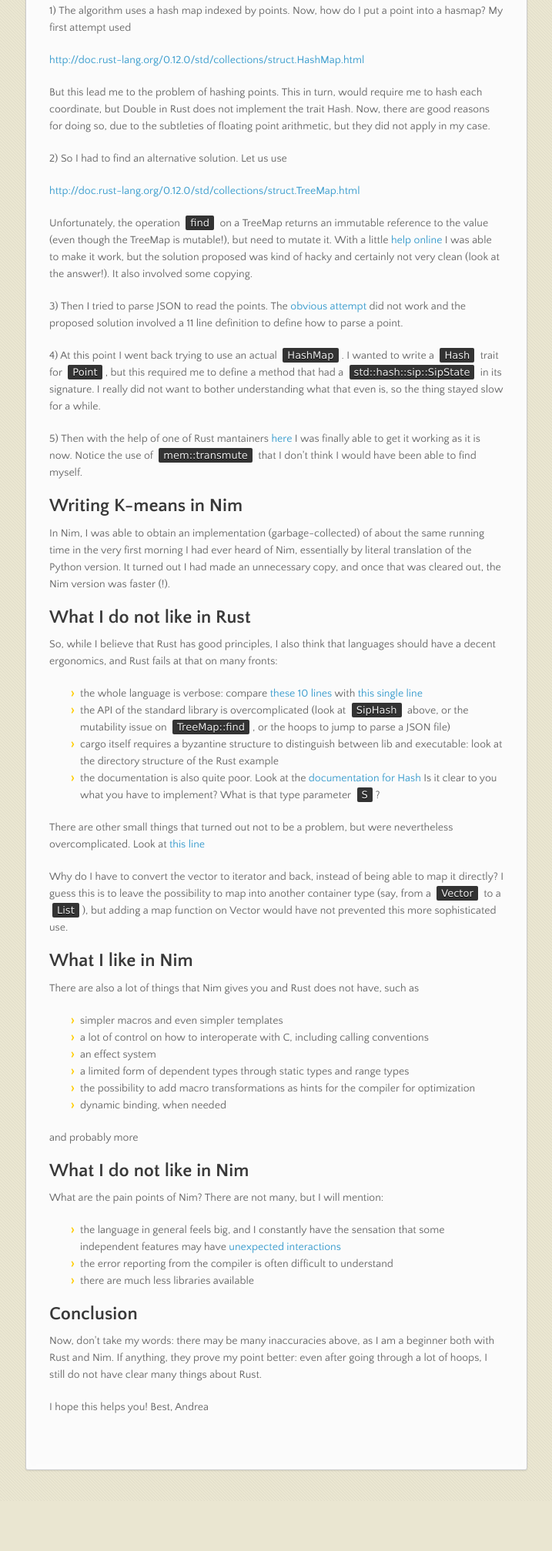
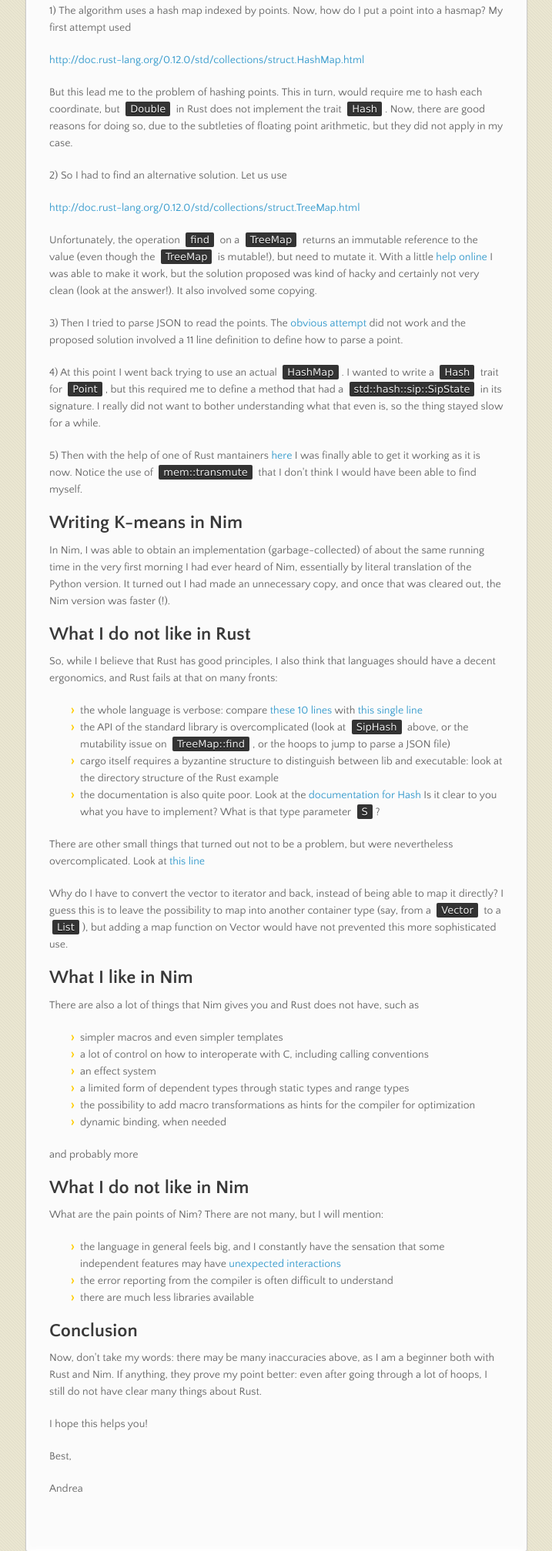
Before and after one commit to andreaferretti/on-rust-and-nim, a plain HTML site: page index.html in a window 1280 px wide. Shown: the part 1508-3523 px from the top of the page at 77% size, without its empty margins (282-999 px from the left). Before the commit the page ends 3458 px from the top, so only its background shows below. Drawn offline with nearby package versions, Linux system fonts and the light colour scheme.

Commit message:
Create gh-pages branch via GitHub

```diff
--- a/index.html
+++ b/index.html
@@ -88,13 +88,13 @@
 
 <p><a href="http://doc.rust-lang.org/0.12.0/std/collections/struct.HashMap.html">http://doc.rust-lang.org/0.12.0/std/collections/struct.HashMap.html</a></p>
 
-<p>But this lead me to the problem of hashing points. This in turn, would require me to hash each coordinate, but Double in Rust does not implement the trait Hash. Now, there are good reasons for doing so, due to the subtleties of floating point  arithmetic, but they did not apply in my case.</p>
+<p>But this lead me to the problem of hashing points. This in turn, would require me to hash each coordinate, but <code>Double</code> in Rust does not implement the trait <code>Hash</code>. Now, there are good reasons for doing so, due to the subtleties of floating point  arithmetic, but they did not apply in my case.</p>
 
 <p>2) So I had to find an alternative solution. Let us use</p>
 
 <p><a href="http://doc.rust-lang.org/0.12.0/std/collections/struct.TreeMap.html">http://doc.rust-lang.org/0.12.0/std/collections/struct.TreeMap.html</a></p>
 
-<p>Unfortunately, the operation <code>find</code> on a TreeMap returns an immutable reference to the value (even though the TreeMap is mutable!), but need to mutate it. With a little <a href="http://stackoverflow.com/questions/26378178/trying-to-dereference-pointer">help online</a> I was able to make it work, but the solution proposed was kind of hacky and certainly not very clean (look at the answer!). It also involved some copying.</p>
+<p>Unfortunately, the operation <code>find</code> on a <code>TreeMap</code> returns an immutable reference to the value (even though the <code>TreeMap</code> is mutable!), but need to mutate it. With a little <a href="http://stackoverflow.com/questions/26378178/trying-to-dereference-pointer">help online</a> I was able to make it work, but the solution proposed was kind of hacky and certainly not very clean (look at the answer!). It also involved some copying.</p>
 
 <p>3) Then I tried to parse JSON to read the points. The <a href="http://stackoverflow.com/questions/26336281/read-json-in-rust">obvious attempt</a> did not work and the proposed solution involved a 11 line definition to define how to parse a point.</p>
 
@@ -158,9 +158,11 @@ with <a href="https://github.com/andreaferretti/kmeans/blob/master/nim/algo.nim#
 
 <p>Now, don't take my words: there may be many inaccuracies above, as I am a beginner both with Rust and Nim. If anything, they prove my point better: even after going through a lot of hoops, I still do not have clear many things about Rust.</p>
 
-<p>I hope this helps you!
-Best,
-Andrea</p>
+<p>I hope this helps you!</p>
+
+<p>Best,</p>
+
+<p>Andrea</p>
       </section>
       <footer>
         <p>Project maintained by <a href="https://github.com/andreaferretti">andreaferretti</a></p>
```
Also changed, not shown: params.json (+1 -1 lines).
